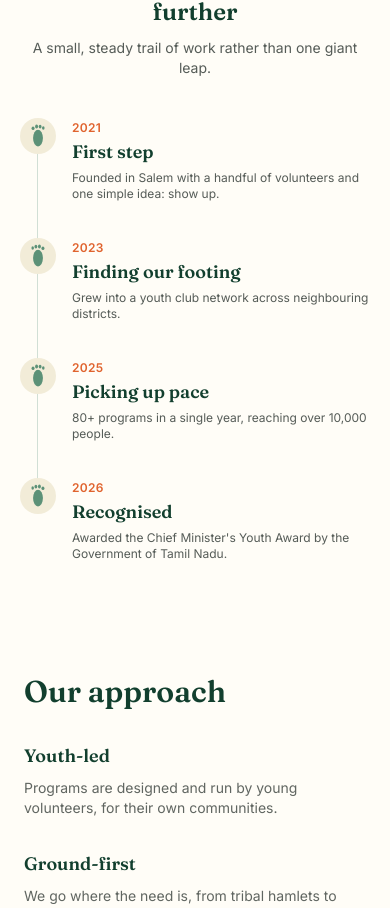
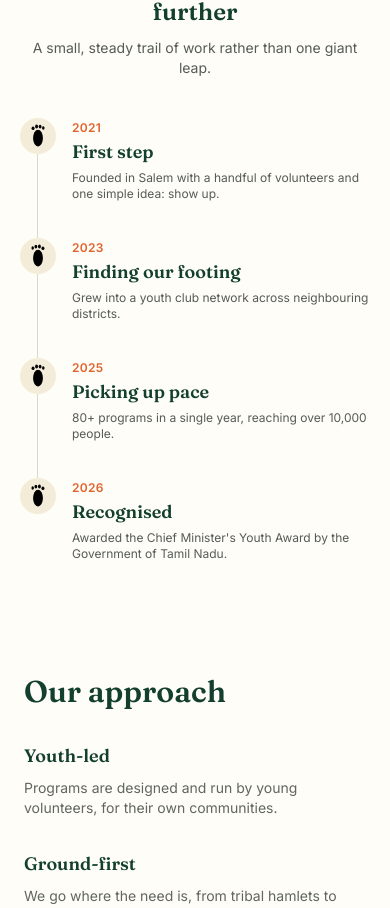
Before and after one commit to towardsthechangetrust/towards-the-change-foundation, a Next.js app: page /about in a window 390 px wide. Shown: the part 1017-1925 px from the top of the page. Built offline with nearby package versions, Linux system fonts and the light colour scheme; no server answers.

Commit message:
Update footprint trails and icons to black color

```diff
--- a/src/app/page.tsx
+++ b/src/app/page.tsx
@@ -40,13 +40,13 @@ export default function Home() {
           </div>
 
           {/* Mobile subtle trail divider cleanly below the content */}
-          <div className="mt-10 flex justify-center text-brand/40 sm:hidden">
+          <div className="mt-10 flex justify-center text-black/50 sm:hidden">
             <FootstepTrail className="h-14 w-60" />
           </div>
         </div>
 
         {/* Desktop animated trail positioned safely below content */}
-        <FootstepTrail className="pointer-events-none absolute bottom-8 left-1/2 hidden h-28 w-[480px] -translate-x-1/2 text-brand sm:block" />
+        <FootstepTrail className="pointer-events-none absolute bottom-8 left-1/2 hidden h-28 w-[480px] -translate-x-1/2 text-black sm:block" />
       </section>
 
       <section className="bg-sand">
--- a/src/components/Journey.tsx
+++ b/src/components/Journey.tsx
@@ -4,7 +4,7 @@ function FootIcon({ flip }: { flip?: boolean }) {
   return (
     <svg
       viewBox="0 0 24 34"
-      className={`h-6 w-6 text-brand/70 ${flip ? "-scale-x-100" : ""}`}
+      className={`h-6 w-6 text-black ${flip ? "-scale-x-100" : ""}`}
       aria-hidden="true"
     >
       <ellipse cx="12" cy="20" rx="7" ry="12" fill="currentColor" />
@@ -34,7 +34,7 @@ export function Journey() {
             {i !== journey.length - 1 && (
               <span
                 aria-hidden="true"
-                className="absolute left-[17px] top-9 h-[calc(100%-1.25rem)] w-px bg-brand/20 sm:left-[19px] sm:top-10 sm:h-[calc(100%-1.5rem)]"
+                className="absolute left-[17px] top-9 h-[calc(100%-1.25rem)] w-px bg-black/15 sm:left-[19px] sm:top-10 sm:h-[calc(100%-1.5rem)]"
               />
             )}
             <span className="relative z-10 flex h-9 w-9 shrink-0 items-center justify-center rounded-full bg-sand sm:h-10 sm:w-10">
```
